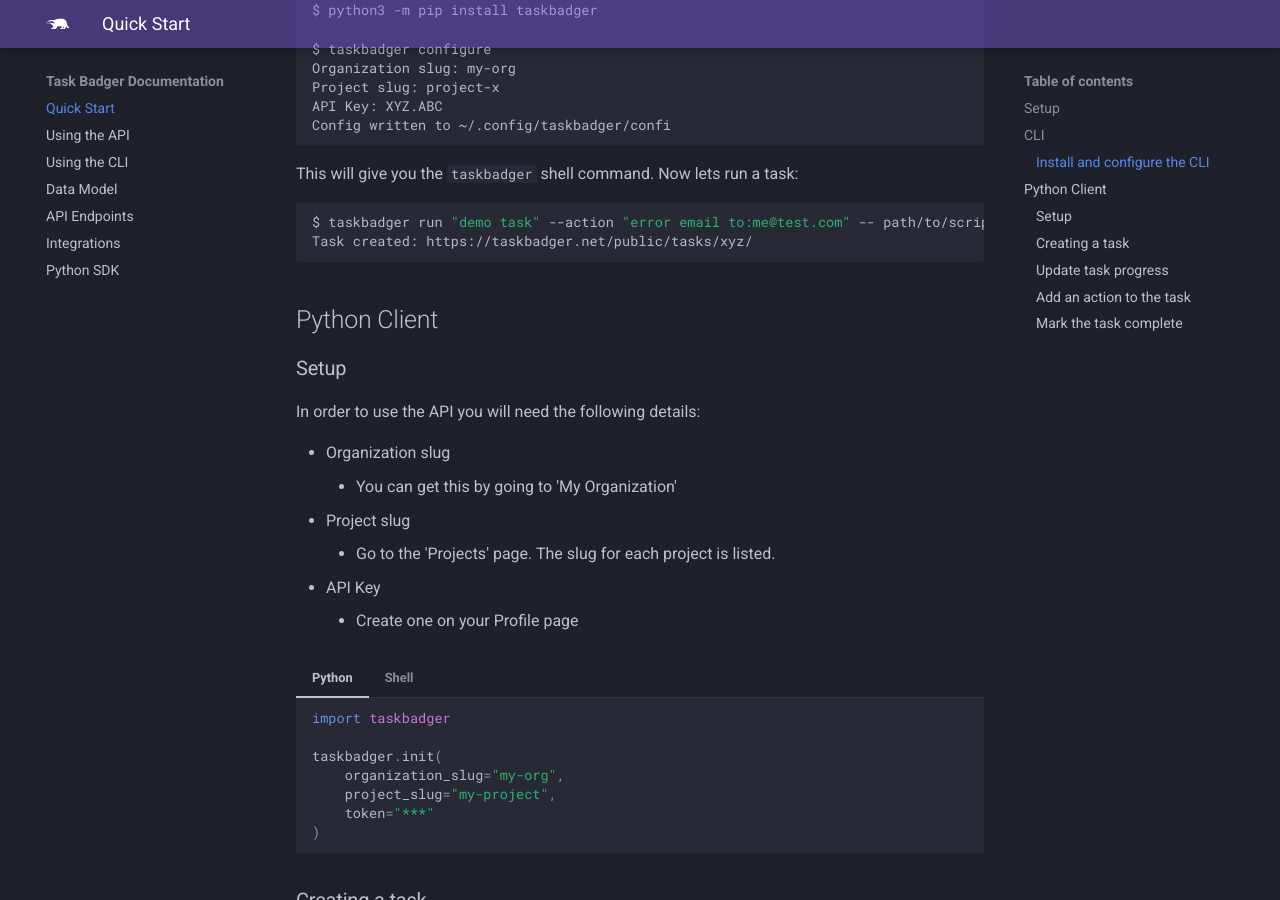
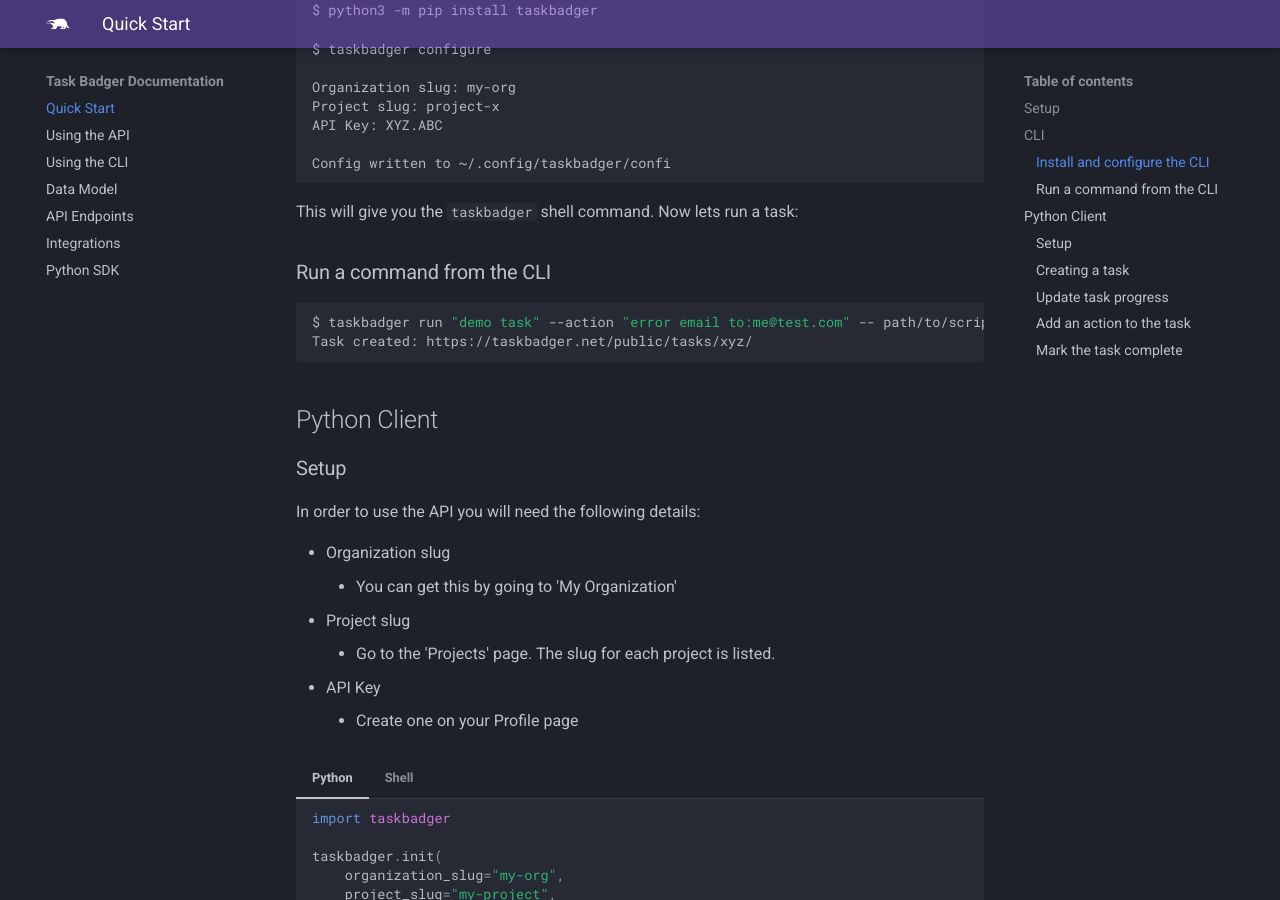
Before and after one commit to taskbadger/taskbadger-docs, an MkDocs documentation site: the page built from docs/index.md, in a window 1280 px wide and 900 px high, scrolled down 743 px. Built offline with MkDocs 1.6.1 and Material for MkDocs 9.7.7, drawn with Linux system fonts in a browser that asks for light colours.

Commit message:
tweak index

````diff
--- a/docs/index.md
+++ b/docs/index.md
@@ -21,17 +21,21 @@
 
 ### Install and configure the CLI
 
-```shell
+```bash
 $ python3 -m pip install taskbadger
 
 $ taskbadger configure
+
 Organization slug: my-org
 Project slug: project-x
 API Key: XYZ.ABC
+
 Config written to ~/.config/taskbadger/confi
 ```
 
 This will give you the `taskbadger` shell command. Now lets run a task:
+
+### Run a command from the CLI
 
 ```shell
 $ taskbadger run "demo task" --action "error email to:me@test.com" -- path/to/script.sh
````
